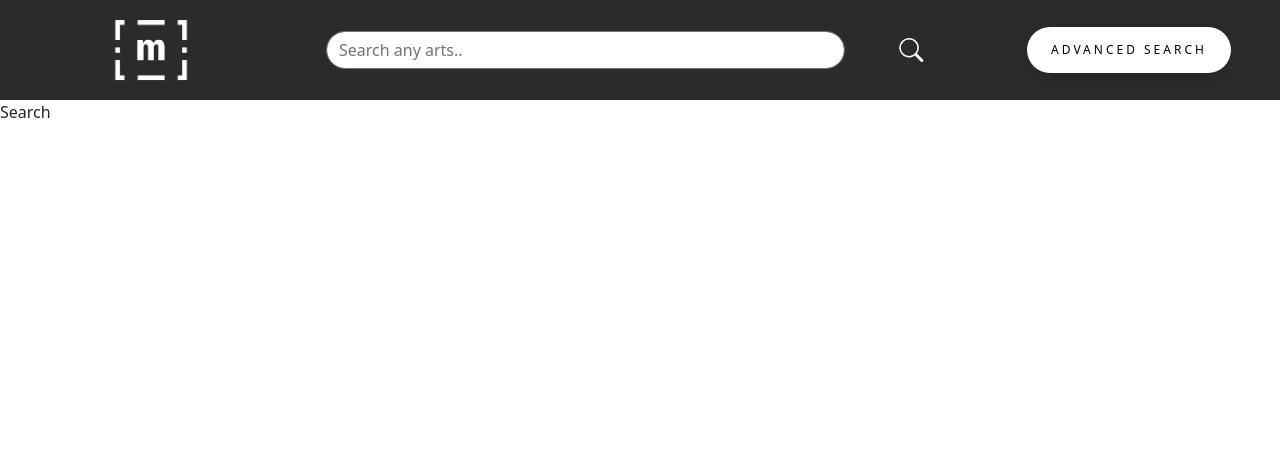
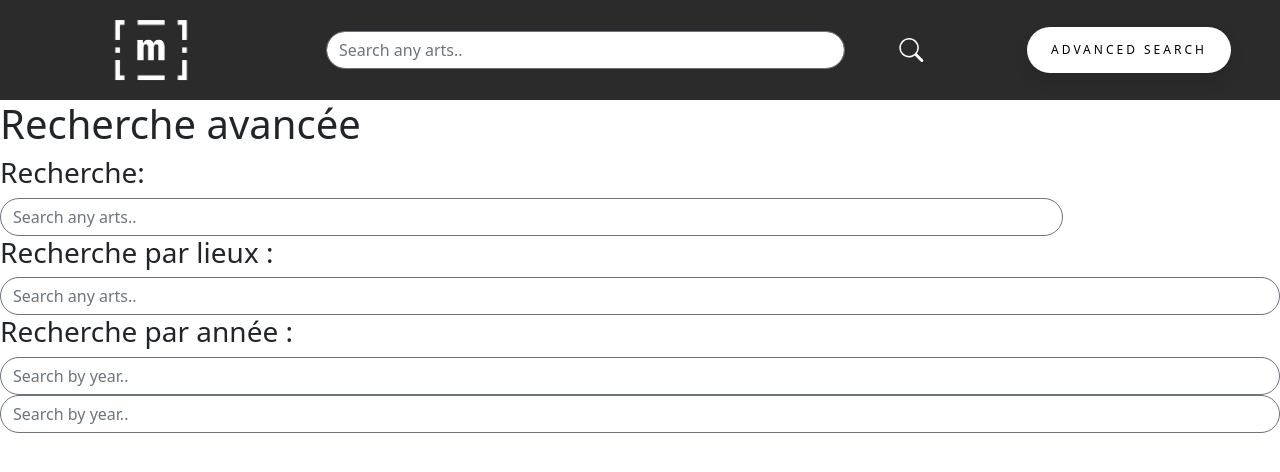
Before and after one commit to baptistegeorget/Museum, a React (Create React App) app: page /advanced-search in a window 1280 px wide. Shown: the top 472 px of the page. Built offline with nearby package versions, Linux system fonts and the light colour scheme.

Commit message:
AdvancedSearch Hello

```diff
--- a/src/App.jsx
+++ b/src/App.jsx
@@ -5,6 +5,7 @@ import {HomePage} from "./components/HomePage";
 import {Error} from "./components/Error";
 import {Details} from "./components/Details";
 import {useState} from "react";
+import {AdvancedSearch} from "./components/AdvancedSearch";
 
 function App() {
 
@@ -45,7 +46,7 @@ function App() {
             <Routes>
                 <Route path="/" element={<Header search={search}/>}>
                     <Route index element={<HomePage search={search} objectsID={objectsID}/>}/>
-                    <Route path="advanced-search" element={<p>Search</p>}/>
+                    <Route path="advanced-search" element={<AdvancedSearch/>}/>
                     <Route path="details/:id" element={<Details/>}/>
                 </Route>
                 <Route path="*" element={<Error/>}/>
--- a/src/components/AdvancedSearch/index.jsx
+++ b/src/components/AdvancedSearch/index.jsx
@@ -0,0 +1,23 @@
+import {Search} from "react-bootstrap-icons";
+
+export function AdvancedSearch () {
+
+return(
+    <div className="row align-items-center" >
+        <h1> Recherche avancée</h1>
+        <div className="col-10">
+            <h3> Recherche: </h3>
+            <input className="w-100 form-control border-secondary rounded-pill" type="text" placeholder="Search any arts.." />
+        </div>
+        <div>
+            <h3> Recherche par lieux : </h3>
+            <input className="w-100 form-control border-secondary rounded-pill" type="text" placeholder="Search any arts.." />
+        </div>
+        <div>
+            <h3> Recherche par année : </h3>
+            <input className="w-100 form-control border-secondary rounded-pill" type="number" min="-2000" max="2040" placeholder="Search by year.." />
+            <input className="w-100 form-control border-secondary rounded-pill" type="number" min="-2000" max="2040" placeholder="Search by year.." />
+        </div>
+    </div>
+    )
+}
```
